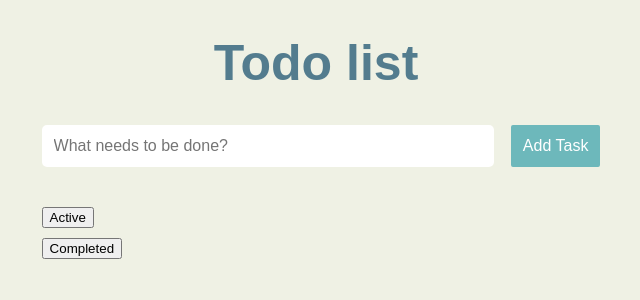
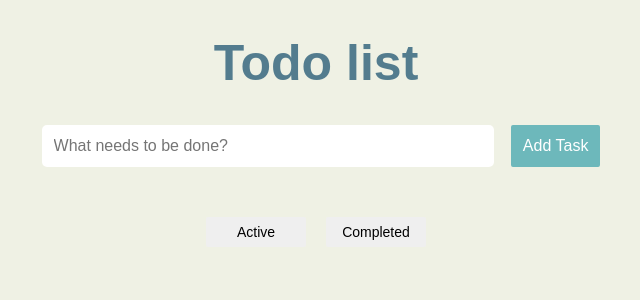
Before and after one commit to anastasiafomina/react-todo-app, a React (Create React App) app: page / in a window 1280 px wide. Shown: the top 300 px of the page, without its empty margins (324-964 px from the left). Built offline with nearby package versions, Linux system fonts and the light colour scheme.

Commit message:
add footer buttons styles + small fixes

```diff
--- a/src/App.js
+++ b/src/App.js
@@ -97,29 +97,37 @@ class App extends Component {
 
   hidingCompletedTasks = () => {
     this.setState({
-      hidingCompleted: !this.state.hidingCompleted
+      hidingCompleted: !this.state.hidingCompleted,
+      hidingActive: false
     })
   }
 
   hidingActiveTasks = () => {
     this.setState({
-      hidingActive: !this.state.hidingActive
+      hidingActive: !this.state.hidingActive,
+      hidingCompleted: false
     })
   }
 
   hideCompleted = () => {
     return (
-      <div className="hiding">
-      <button onClick={this.hidingCompletedTasks}>Active</button>
-      </div>
+      <button
+        onClick={this.hidingCompletedTasks}
+        className={`hiding${this.state.hidingCompleted && this.state.hidingActive === false ? ' activatedButton' : ''}`}
+      >
+        Active
+      </button>
     )
   }
 
   hideActive = () => {
     return (
-      <div className="hiding">
-      <button onClick={this.hidingActiveTasks}>Completed</button>
-      </div>
+      <button
+        onClick={this.hidingActiveTasks}
+        className={`hiding${this.state.hidingActive && this.state.hidingCompleted === false ? ' activatedButton' : ''}`}
+      >
+        Completed
+      </button>
     )
   }
 
@@ -141,11 +149,11 @@ class App extends Component {
               hidingCompleted={this.state.hidingCompleted}
               hidingActive={this.state.hidingActive}
             />
-            {this.hideCompleted()}
-
-            {this.hideActive()}
-
-            {this.renderDeleteButton()}
+            <div className="footerButtons">
+              {this.hideCompleted()}
+              {this.hideActive()}
+              {this.renderDeleteButton()}
+            </div>
           </div>
         </div>
       </div>
--- a/src/styles/App.css
+++ b/src/styles/App.css
@@ -88,6 +88,11 @@
   border: none;
   outline: none;
   background: url(../assets/delete.png) no-repeat;
+  opacity: 0.5;
+}
+
+.crossButton:hover {
+  opacity: 1;
 }
 
 .taskLine {
@@ -99,17 +104,47 @@
 }
 
 .deleteAllButton {
-  margin-left: 10px;
-  font-size: 12px;
+  margin: 10px;
+  font-size: 14px;
+  border: none;
+  width: 100px;
+  height: 30px;
+  border-radius: 2px;
+  background-color: #f46b5f;
+  opacity: 0.5;
+  color: white;
+}
+
+.deleteAllButton:hover {
+  opacity: 1;
 }
 
 .itemDateTime {
-margin-bottom: 5px;
-margin-left: 10px;
-font-size: 12px;
-color: #aaaaaa;
+  margin-bottom: 5px;
+  margin-left: 10px;
+  font-size: 12px;
+  color: #aaaaaa;
 }
 
 .hiding {
   margin: 10px;
+  border: none;
+  font-size: 14px;
+  width: 100px;
+  height: 30px;
+  border-radius: 2px;
 }
+
+.hiding:hover {
+  border: 2px solid #6db8bb;
+}
+
+.activatedButton {
+  border: 2px solid #05647a;
+}
+
+.footerButtons {
+  display: flex;
+  justify-content: center;
+  flex-wrap: wrap;
+}
```
